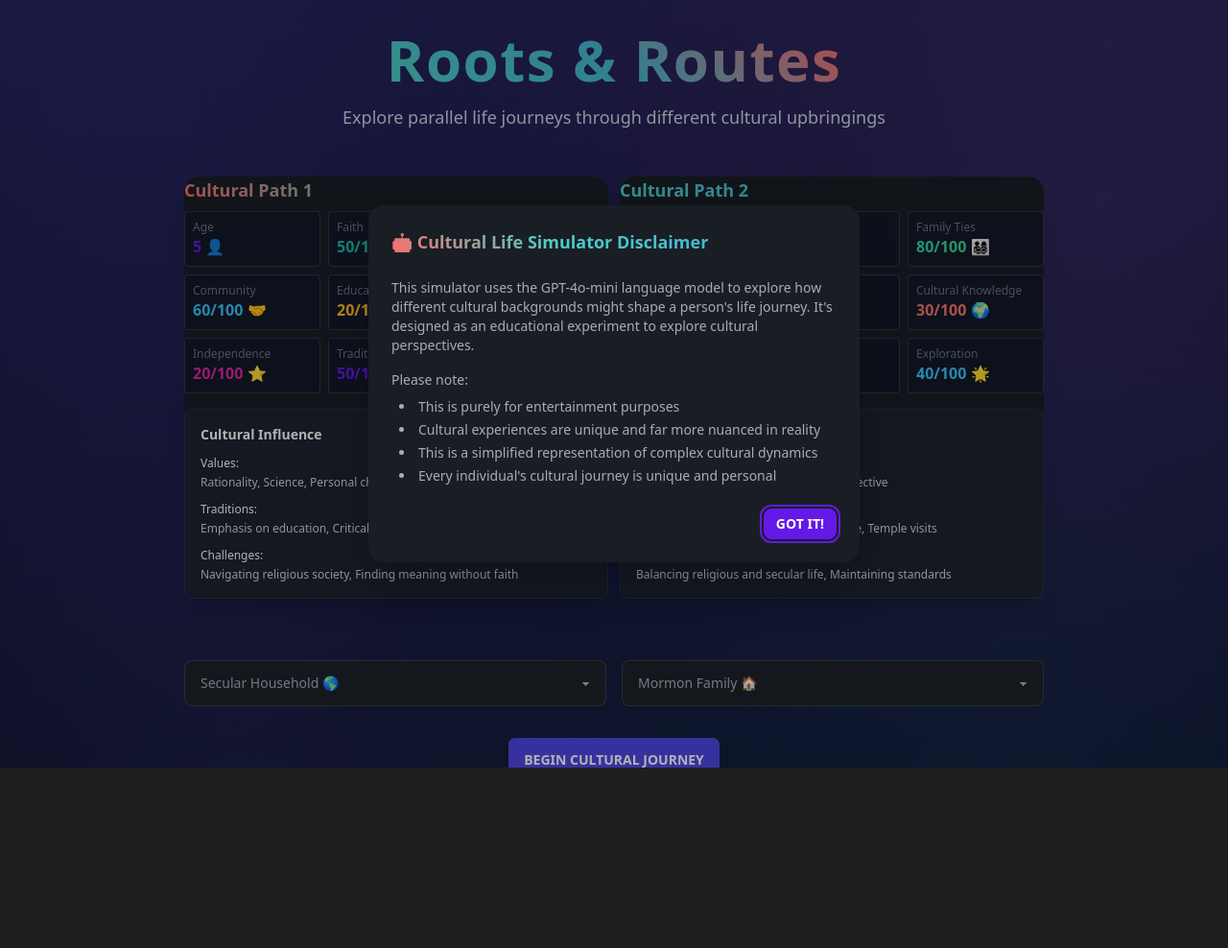
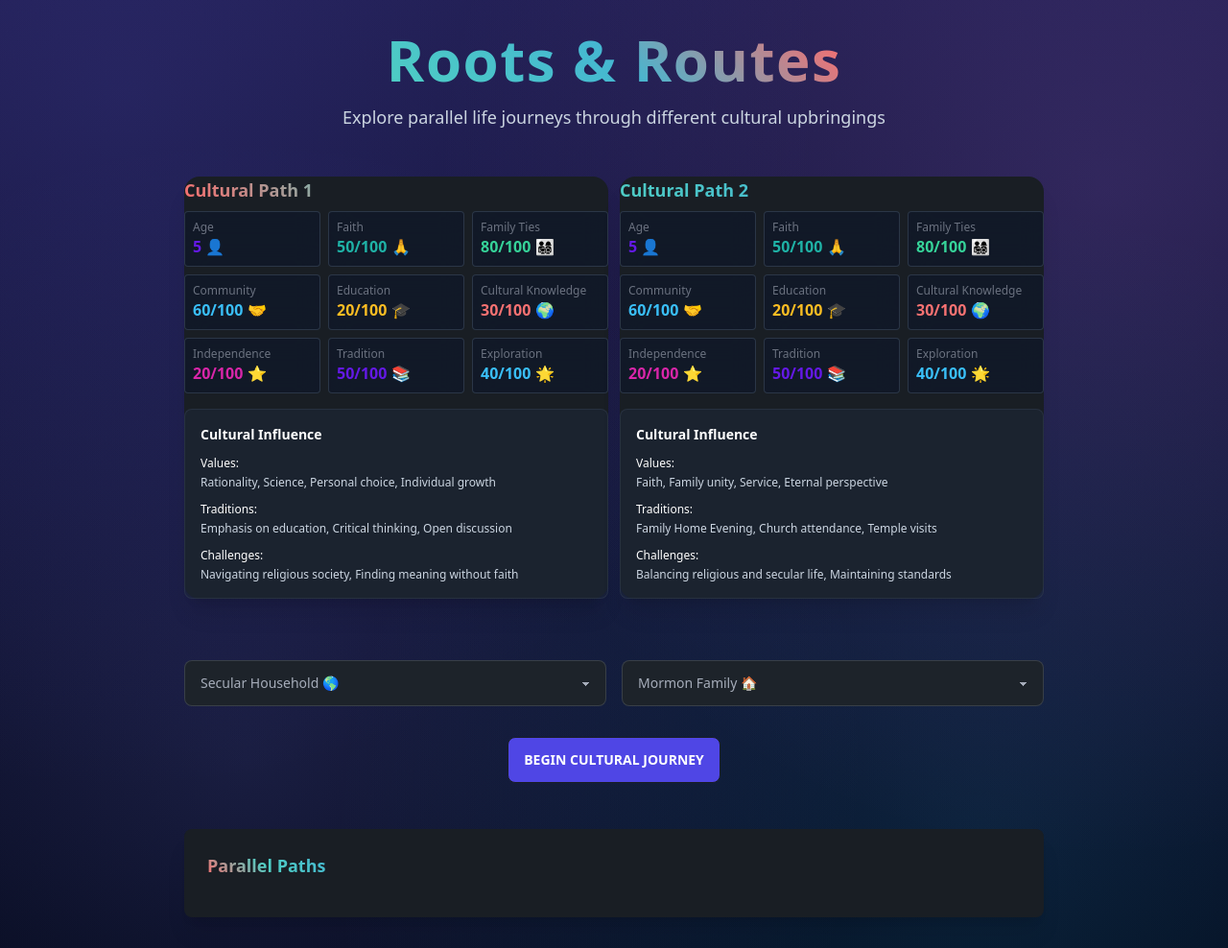
Before and after one commit to Novakiki/cultural-simulator, a FastAPI app: page / in a window 1280 px wide. Shown: the whole page at 96% size. Before the commit the page ends 800 px from the top, so only its background shows below. Run offline with FastAPI, Linux system fonts and the light colour scheme; some libraries are stand-ins or nearby versions.

Commit message:
chore: Remove unused components and features
- Remove JourneyAnalysis component and share functionality
- Remove unused disclaimer modal
- Remove duplicate simulation.js file
- Clean up associated imports and event listeners

This cleanup removes dead code and simplifies the codebase by removing:
- Unused sharing feature
- Unnecessary disclaimer modal
- Duplicate simulation logic

The application now only contains actively used components and features.

```diff
--- a/static/js/components/JourneyAnalysis.js
+++ /dev/null
@@ -1,134 +0,0 @@
-export class JourneyAnalysis {
-    constructor() {
-        this.journeyAnalysisElement = document.getElementById('journey-analysis');
-        this.timelineElement = document.getElementById('timeline-visualization');
-    }
-
-    showAnalysis() {
-        this.journeyAnalysisElement.classList.remove('hidden');
-        anime({
-            targets: this.journeyAnalysisElement,
-            opacity: [0, 1],
-            translateY: [20, 0],
-            duration: 800,
-            easing: 'easeOutCubic'
-        });
-    }
-
-    updateTimeline(path1Events, path2Events) {
-        const timelineContainer = this.timelineElement.querySelector('.timeline-events');
-        timelineContainer.innerHTML = '';
-
-        // Combine and sort events by age
-        const allEvents = [...path1Events, ...path2Events]
-            .sort((a, b) => a.year - b.year);
-
-        // Group events by year
-        const eventsByYear = allEvents.reduce((acc, event) => {
-            if (!acc[event.year]) {
-                acc[event.year] = [];
-            }
-            acc[event.year].push(event);
-            return acc;
-        }, {});
-
-        // Create timeline entries
-        Object.entries(eventsByYear).forEach(([year, events]) => {
-            const timelineEntry = this.createTimelineEntry(year, events);
-            timelineContainer.appendChild(timelineEntry);
-        });
-
-        // Animate timeline entries
-        anime({
-            targets: '.timeline-entry',
-            opacity: [0, 1],
-            translateX: [-20, 0],
-            delay: anime.stagger(100),
-            duration: 800,
-            easing: 'easeOutCubic'
-        });
-    }
-
-    createTimelineEntry(year, events) {
-        const entry = document.createElement('div');
-        entry.className = 'timeline-entry relative pl-8 pb-8';
-
-        const dot = document.createElement('div');
-        dot.className = 'absolute left-1/2 -translate-x-1/2 -ml-px w-3 h-3 rounded-full bg-indigo-500';
-
-        const content = document.createElement('div');
-        content.className = 'grid grid-cols-2 gap-4';
-
-        // Create columns for each path
-        events.forEach(event => {
-            const eventColumn = this.createEventColumn(event);
-            content.appendChild(eventColumn);
-        });
-
-        entry.appendChild(dot);
-        entry.appendChild(content);
-
-        return entry;
-    }
-
-    createEventColumn(event) {
-        const column = document.createElement('div');
-        column.className = 'bg-slate-800/50 backdrop-blur-xl p-4 rounded-lg border border-white/10 shadow-xl';
-
-        const header = document.createElement('div');
-        header.className = 'flex items-center justify-between mb-2';
-
-        const title = document.createElement('div');
-        title.className = 'text-sm font-bold text-indigo-400';
-        title.textContent = `Age ${event.year} - ${event.choice}`;
-
-        const statsChanges = document.createElement('div');
-        statsChanges.className = 'flex flex-wrap gap-2 text-xs';
-        Object.entries(event.stats_changes)
-            .filter(([_, change]) => parseInt(change) !== 0)
-            .forEach(([stat, change]) => {
-                const statBadge = document.createElement('span');
-                const changeNum = parseInt(change);
-                statBadge.className = `px-1.5 py-0.5 rounded ${changeNum > 0 ? 'bg-green-900/50 text-green-400' : 'bg-red-900/50 text-red-400'}`;
-                statBadge.textContent = `${stat}: ${change}`;
-                statsChanges.appendChild(statBadge);
-            });
-
-        const story = document.createElement('p');
-        story.className = 'text-sm text-white/80 mt-2';
-        story.textContent = event.story;
-
-        header.appendChild(title);
-        column.appendChild(header);
-        column.appendChild(statsChanges);
-        column.appendChild(story);
-
-        return column;
-    }
-
-    updateJourneySummary(pathNumber, events, finalStats) {
-        const container = document.querySelector(`#journey-analysis > div:nth-child(2) > div:nth-child(${pathNumber})`);
-        if (!container) return;
-
-        const culturalInsights = container.querySelector('.cultural-insights');
-        culturalInsights.innerHTML = this.generateCulturalInsights(events, finalStats);
-    }
-
-    async shareJourney() {
-        if (navigator.share) {
-            try {
-                await navigator.share({
-                    title: 'My Cultural Life Journey',
-                    text: 'Check out my simulated cultural life journey!',
-                    url: window.location.href
-                });
-            } catch (err) {
-                console.error('Error sharing:', err);
-            }
-        } else {
-            // Fallback to copying URL
-            await navigator.clipboard.writeText(window.location.href);
-            // Show toast or notification that URL was copied
-        }
-    }
-}
--- a/static/js/controllers/SimulationController.js
+++ b/static/js/controllers/SimulationController.js
@@ -1,5 +1,3 @@
-import { JourneyAnalysis } from '../components/JourneyAnalysis.js';
-
 // Cultural context definitions
 const CULTURAL_CONTEXT = {
     'Secular Household 🌎': {
--- a/static/js/main.js
+++ b/static/js/main.js
@@ -1,7 +1,6 @@
 import { StatsDisplay } from './components/StatsDisplay.js';
 import { EventLog } from './components/EventLog.js';
 import { SimulationController } from './controllers/SimulationController.js';
-import { JourneyAnalysis } from './components/JourneyAnalysis.js';
 
 // Initial stats for a 5-year-old child
 const INITIAL_STATS = {
@@ -40,7 +39,6 @@ const simulationController = new SimulationController(
     path1Display, path2Display,
     path1Events, path2Events
 );
-const journeyAnalysis = new JourneyAnalysis();
 
 // State management
 let path1History = [];
@@ -120,11 +118,6 @@ async function handleStartSimulation() {
     }
 }
 
-// Handle journey sharing
-function handleShareJourney() {
-    journeyAnalysis.shareJourney();
-}
-
 // Initialize page
 document.addEventListener('DOMContentLoaded', () => {
     console.log('Initializing application...');
@@ -176,10 +169,4 @@ document.addEventListener('DOMContentLoaded', () => {
     } else {
         console.error('Stop button not found');
     }
-
-    // Add sharing listeners
-    const shareButton = document.querySelector('[onclick="shareJourney()"]');
-    if (shareButton) {
-        shareButton.onclick = handleShareJourney;
-    }
 });
--- a/static/js/simulation.js
+++ /dev/null
@@ -1,82 +0,0 @@
-import { StatsDisplay } from './components/StatsDisplay.js';
-import { EventLog } from './components/EventLog.js';
-import { SimulationController } from './controllers/SimulationController.js';
-
-// Initial stats for a 5-year-old child
-const INITIAL_STATS = {
-    age: 5,
-    faith: 50,
-    familyTies: 80,
-    communityBonds: 60,
-    education: 20,
-    culturalKnowledge: 30,
-    independence: 20,
-    tradition: 50,
-    exploration: 40,
-    alive: true
-};
-
-// Format stat values with appropriate emoji
-const STAT_EMOJIS = {
-    age: '👤',
-    faith: '🙏',
-    familyTies: '👨‍👩‍👧‍👦',
-    communityBonds: '🤝',
-    education: '🎓',
-    culturalKnowledge: '🌍',
-    independence: '⭐',
-    tradition: '📚',
-    exploration: '🌟'
-};
-
-// State management
-let path1History = [];
-let path2History = [];
-let path1Stats = { ...INITIAL_STATS };
-let path2Stats = { ...INITIAL_STATS };
-
-// Initialize components
-const path1Display = new StatsDisplay('stats-card-1', STAT_EMOJIS);
-const path2Display = new StatsDisplay('stats-card-2', STAT_EMOJIS);
-const path1Events = new EventLog('stats-card-1');
-const path2Events = new EventLog('stats-card-2');
-const simulationController = new SimulationController(
-    path1Display, path2Display,
-    path1Events, path2Events
-);
-
-// Handle simulation start
-async function handleStartSimulation() {
-    const path1Choice = document.getElementById('path1-choice').value;
-    const path2Choice = document.getElementById('path2-choice').value;
-
-    if (!path1Choice || !path2Choice) {
-        alert('Please select both cultural backgrounds before starting');
-        return;
-    }
-
-    await simulationController.startSimulation(
-        path1Choice, path2Choice,
-        path1Stats, path2Stats,
-        path1History, path2History
-    );
-}
-
-// Initialize simulation
-document.addEventListener('DOMContentLoaded', () => {
-    // Initialize stats display
-    path1Display.updateStats(INITIAL_STATS);
-    path2Display.updateStats(INITIAL_STATS);
-
-    // Add button listeners
-    const startButton = document.getElementById('start-simulation');
-    const stopButton = document.getElementById('stop-simulation');
-
-    if (startButton) {
-        startButton.addEventListener('click', handleStartSimulation);
-    }
-
-    if (stopButton) {
-        stopButton.addEventListener('click', () => simulationController.stopSimulation());
-    }
-});
--- a/templates/index.html
+++ b/templates/index.html
@@ -231,53 +231,11 @@
                         </div>
                     </div>
                 </div>
-
-                <!-- Share Journey -->
-                <div class="flex justify-center mt-8">
-                    <button class="btn btn-primary btn-sm gap-2" onclick="shareJourney()">
-                        <svg class="w-4 h-4" fill="none" stroke="currentColor" viewBox="0 0 24 24">
-                            <path stroke-linecap="round" stroke-linejoin="round" stroke-width="2" d="M8.684 13.342C8.886 12.938 9 12.482 9 12c0-.482-.114-.938-.316-1.342m0 2.684a3 3 0 110-2.684m0 2.684l6.632 3.316m-6.632-6l6.632-3.316m0 0a3 3 0 105.367-2.684 3 3 0 00-5.367 2.684zm0 9.316a3 3 0 105.368 2.684 3 3 0 00-5.368-2.684z"/>
-                        </svg>
-                        Share Journey
-                    </button>
-                </div>
             </div>
         </div>
     </div>
 
-    <!-- Disclaimer Modal -->
-    <dialog id="disclaimer-modal" class="modal modal-bottom sm:modal-middle">
-        <div class="modal-box bg-base-200">
-            <h3 class="font-bold text-lg mb-4 gradient-text">🤖 Cultural Life Simulator Disclaimer</h3>
-            <p class="py-2 text-sm">This simulator uses the GPT-4o-mini language model to explore how different cultural backgrounds might shape a person's life journey. It's designed as an educational experiment to explore cultural perspectives.</p>
-            <p class="py-2 text-sm">Please note:</p>
-            <ul class="list-disc list-inside text-sm ml-2 space-y-1 mb-4">
-                <li>This is purely for entertainment purposes</li>
-                <li>Cultural experiences are unique and far more nuanced in reality</li>
-                <li>This is a simplified representation of complex cultural dynamics</li>
-                <li>Every individual's cultural journey is unique and personal</li>
-            </ul>
-            <div class="modal-action">
-                <form method="dialog">
-                    <button class="btn btn-primary btn-sm">Got it!</button>
-                </form>
-            </div>
-        </div>
-        <form method="dialog" class="modal-backdrop">
-            <button>close</button>
-        </form>
-    </dialog>
-
-    <script type="module" src="/static/js/simulation.js"></script>
+    <!-- Import JavaScript -->
     <script type="module" src="/static/js/main.js"></script>
-    <script>
-        // Show disclaimer modal on page load
-        document.addEventListener('DOMContentLoaded', () => {
-            const modal = document.getElementById('disclaimer-modal');
-            if (modal) {
-                modal.showModal();
-            }
-        });
-    </script>
 </body>
 </html>
```
